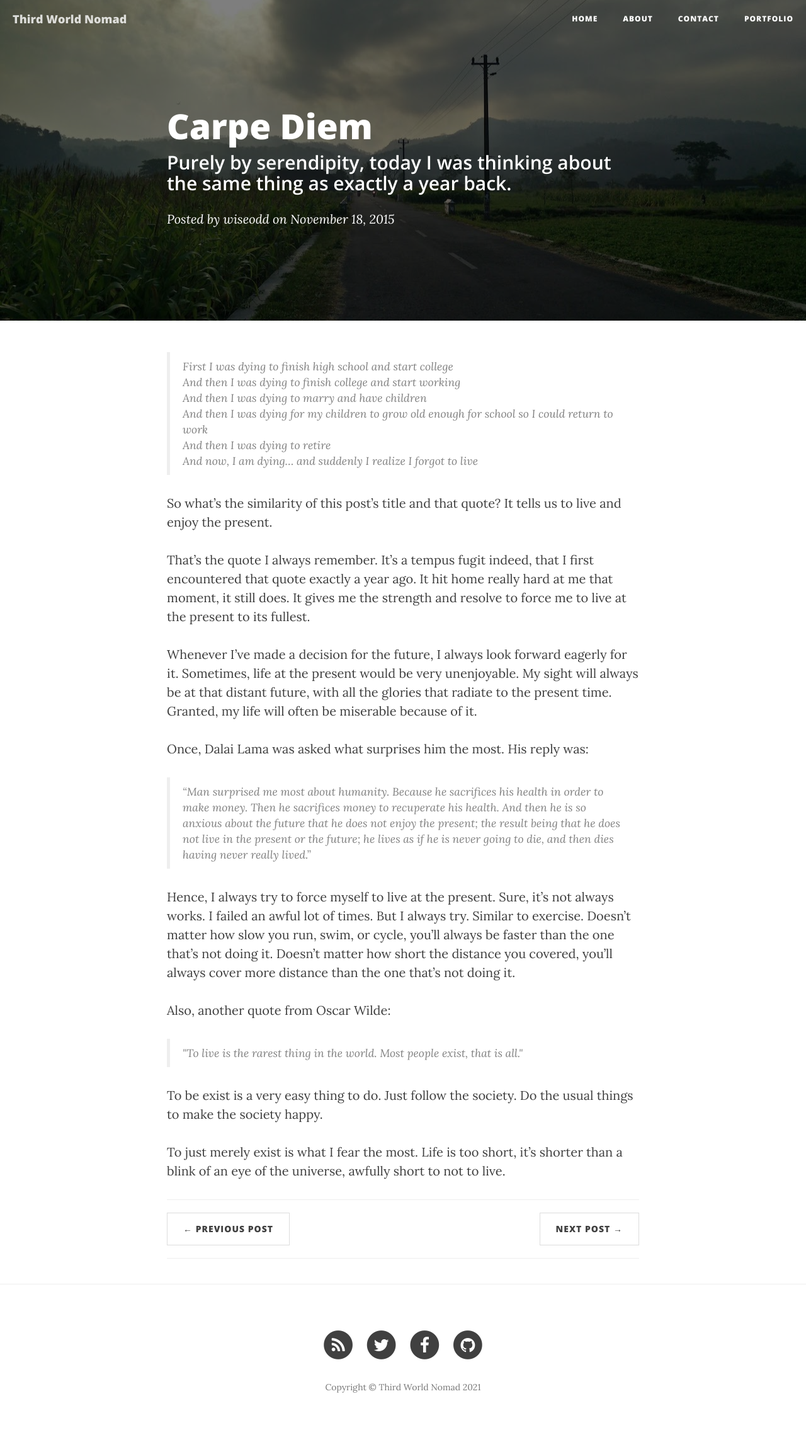
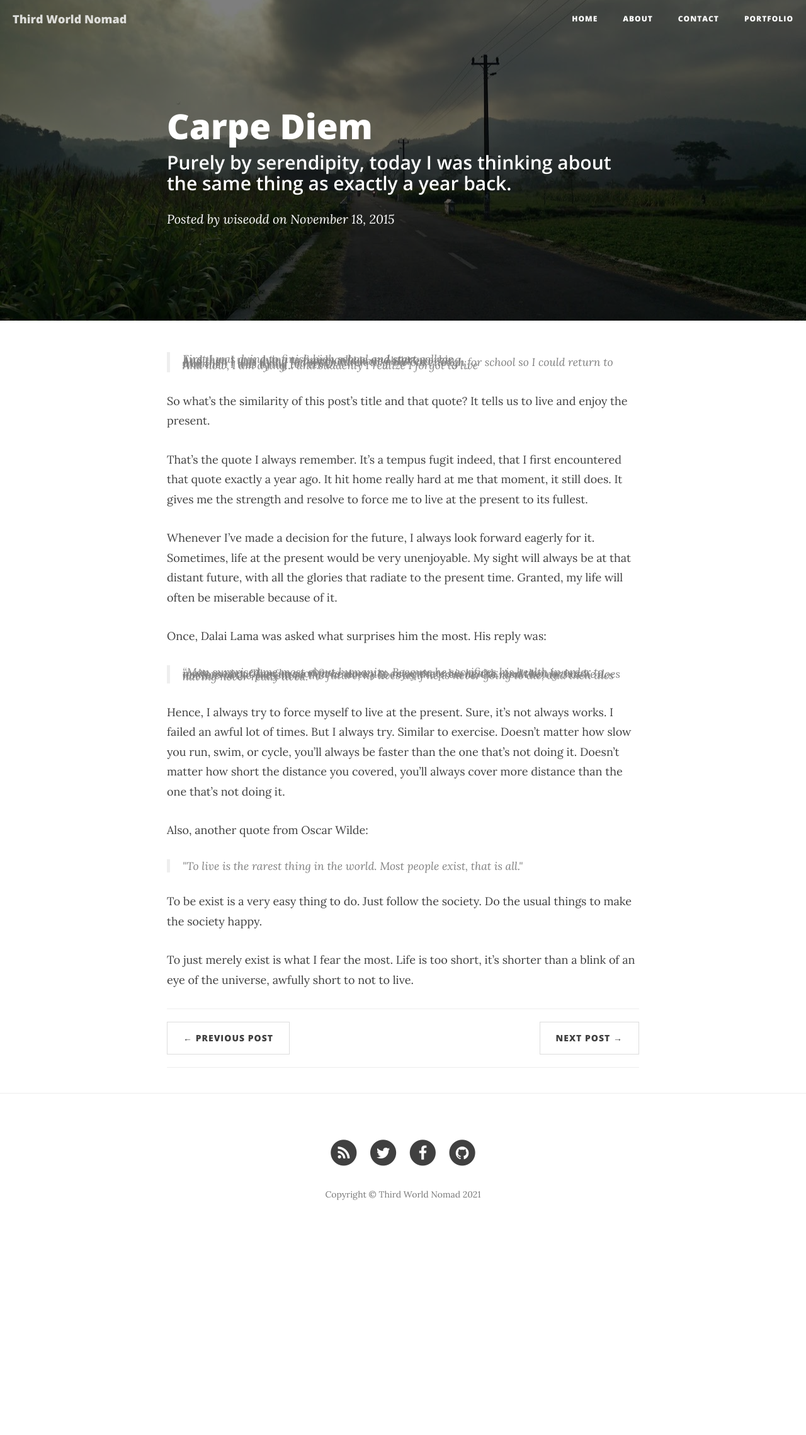
Before and after one commit to hsyodysseyjr/wiseodd0, a Jekyll site: the page built from _posts/2015-11-18-carpe-diem.md, in a window 1280 px wide. Shown: the whole page at 63% size. Built offline with Jekyll 4.4.1, drawn with Linux system fonts in a browser that asks for light colours; nearby versions of some CDN libraries; Markdown is read by kramdown in place of the engine named in the settings; comment, search, counter and statistics services are not loaded; after the commit the page ends 1974 px from its top, so only the background shows below that.

Commit message:
Improve typography

```diff
--- a/css/clean-blog.css
+++ b/css/clean-blog.css
@@ -5,11 +5,11 @@ body {
 }
 @media only screen and (min-width: 480px) {
   body {
-    font-size: 20px;
+    font-size: 18px;
   }
 }
 p {
-  line-height: 1.5;
+  line-height: 1.75;
   margin: 30px 0;
 }
 p a {
@@ -39,6 +39,7 @@ blockquote {
   color: #808080;
   font-style: italic;
   white-space: pre-wrap;
+  line-height: 1.75px;
 }
 hr.small {
   max-width: 100px;
```
